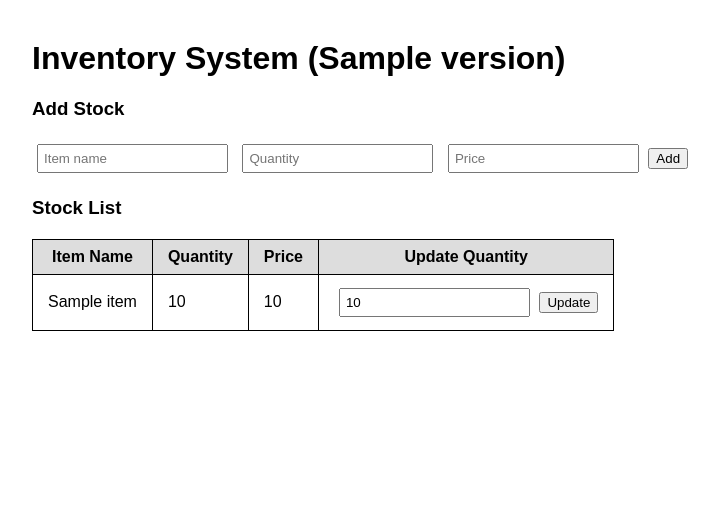
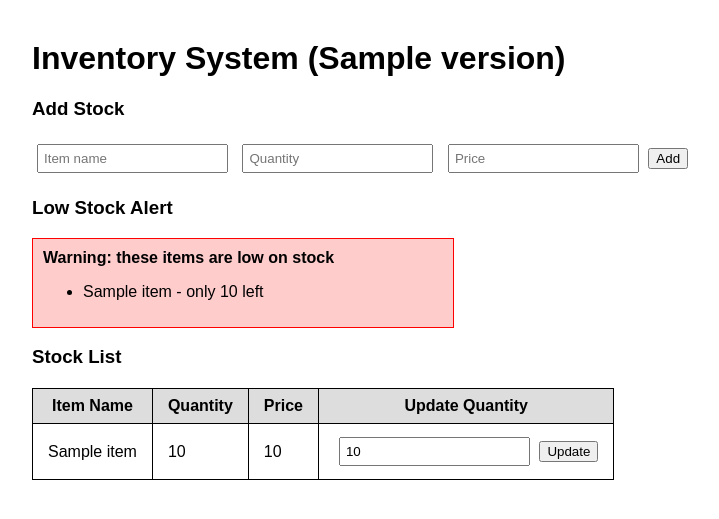
Before and after one commit to Bharathkumar04-git/inventory-system, a Flask app: template templates/index.html in a window 1280 px wide. Shown: the top 519 px of the page, without its empty margins (8-727 px from the left). Run offline with Flask 3, Linux system fonts and the light colour scheme; the template is opened without the code that fills it: most values are stand-ins (such as "Sample title", 1, 10 or a date in 2020).

Commit message:
added low stock alert on html page

```diff
--- a/templates/index.html
+++ b/templates/index.html
@@ -8,6 +8,7 @@
         table { border-collapse: collapse; margin-top: 20px; }
         th, td { border: 1px solid black; padding: 8px 15px; }
         th { background-color: #dddddd; }
+        .alert { background-color: #ffcccc; border: 1px solid red; padding: 10px; width: 400px; }
     </style>
 </head>
 <body>
@@ -20,6 +21,19 @@
         <input type="number" name="price" placeholder="Price" min="0" step="0.01" required>
         <button type="submit">Add</button>
     </form>
+    <h3>Low Stock Alert</h3>
+    {% if low_stock %}
+    <div class="alert">
+        <b>Warning: these items are low on stock</b>
+        <ul>
+            {% for item in low_stock %}
+            <li>{{ item.name }} - only {{ item.quantity }} left</li>
+            {% endfor %}
+        </ul>
+    </div>
+    {% else %}
+    <p>All items have enough stock.</p>
+    {% endif %}
 
     <h3>Stock List</h3>
     <table>
```
